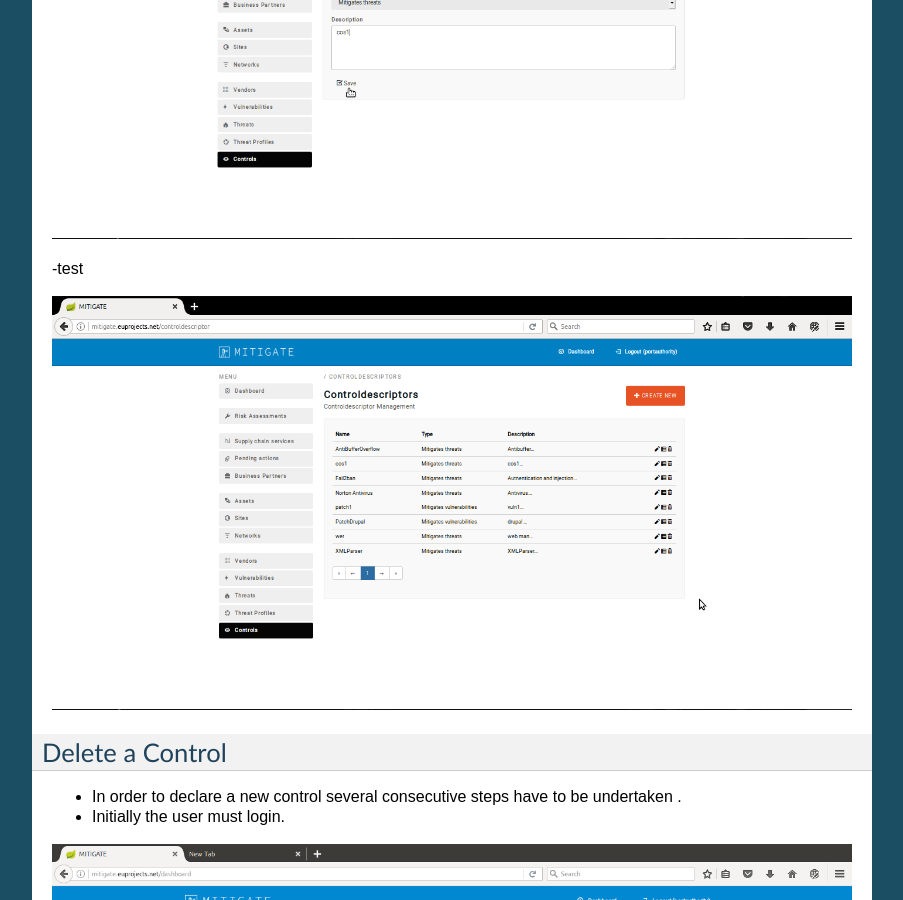
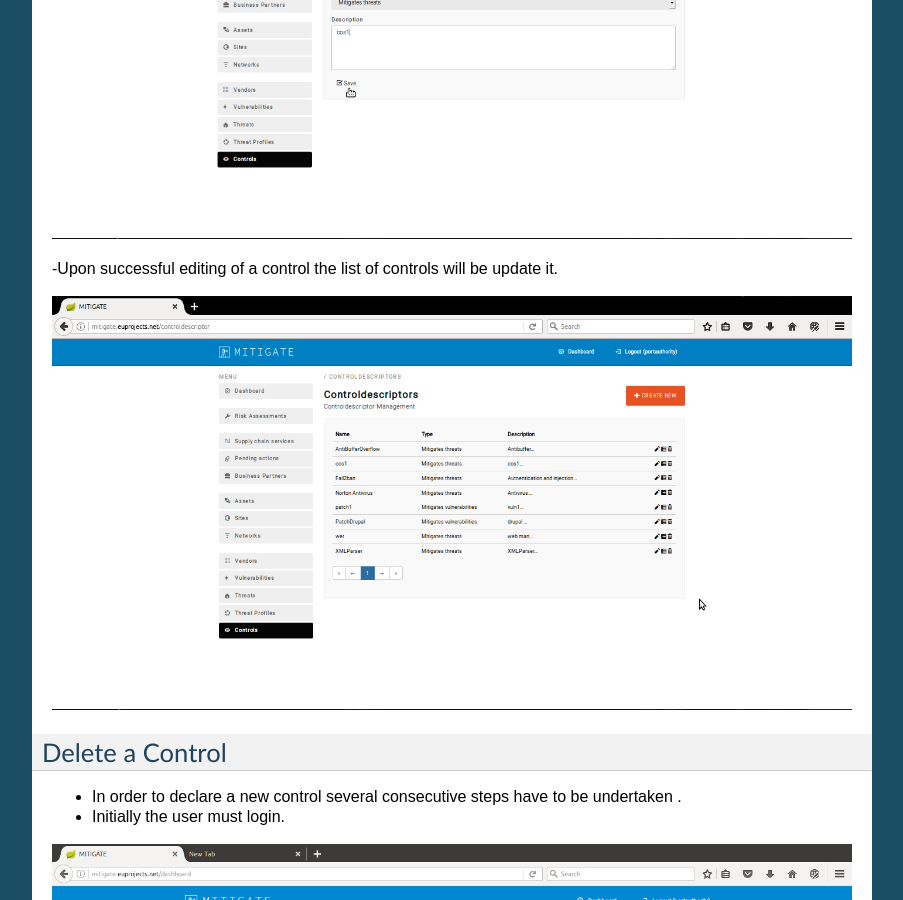
Before and after one commit to singularlogic/mitigate-documentation, a Sphinx documentation site: the page built from docs/f_control.rst, in a window 1280 px wide and 900 px high, scrolled down 4218 px. Shown: the whole window, without its empty margins (198-1101 px from the left). Built offline with Sphinx 7.4.7, drawn with Linux system fonts in a browser that asks for light colours.

Commit message:
Update f_control.rst

```diff
--- a/docs/f_control.rst
+++ b/docs/f_control.rst
@@ -45,7 +45,7 @@ Managing a new control
 
 .. image:: assets/mc_3.png
 
--test
+-Upon successful editing of a control the list of controls will be update it.
 
 .. image:: assets/mc_4.png
 
```
